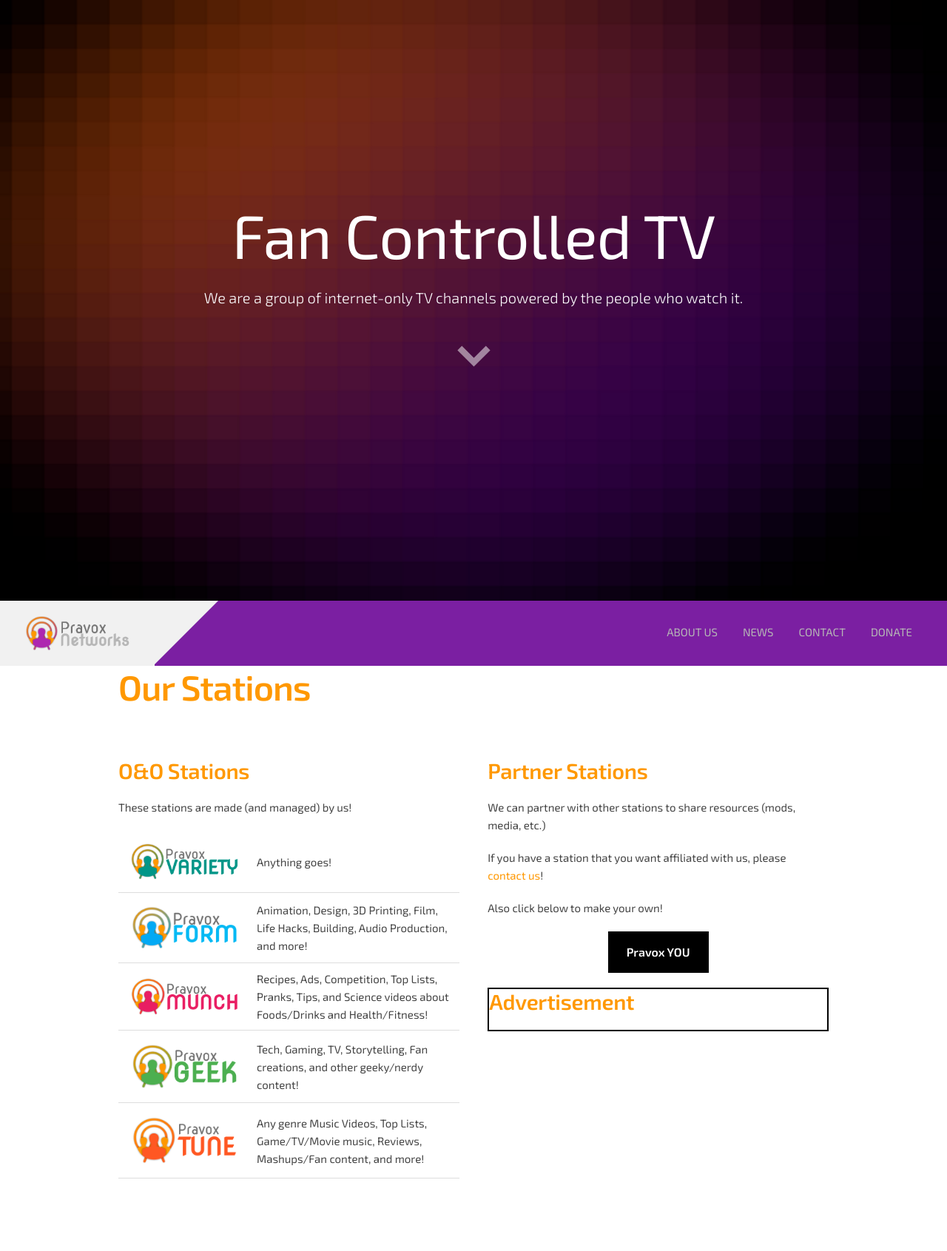
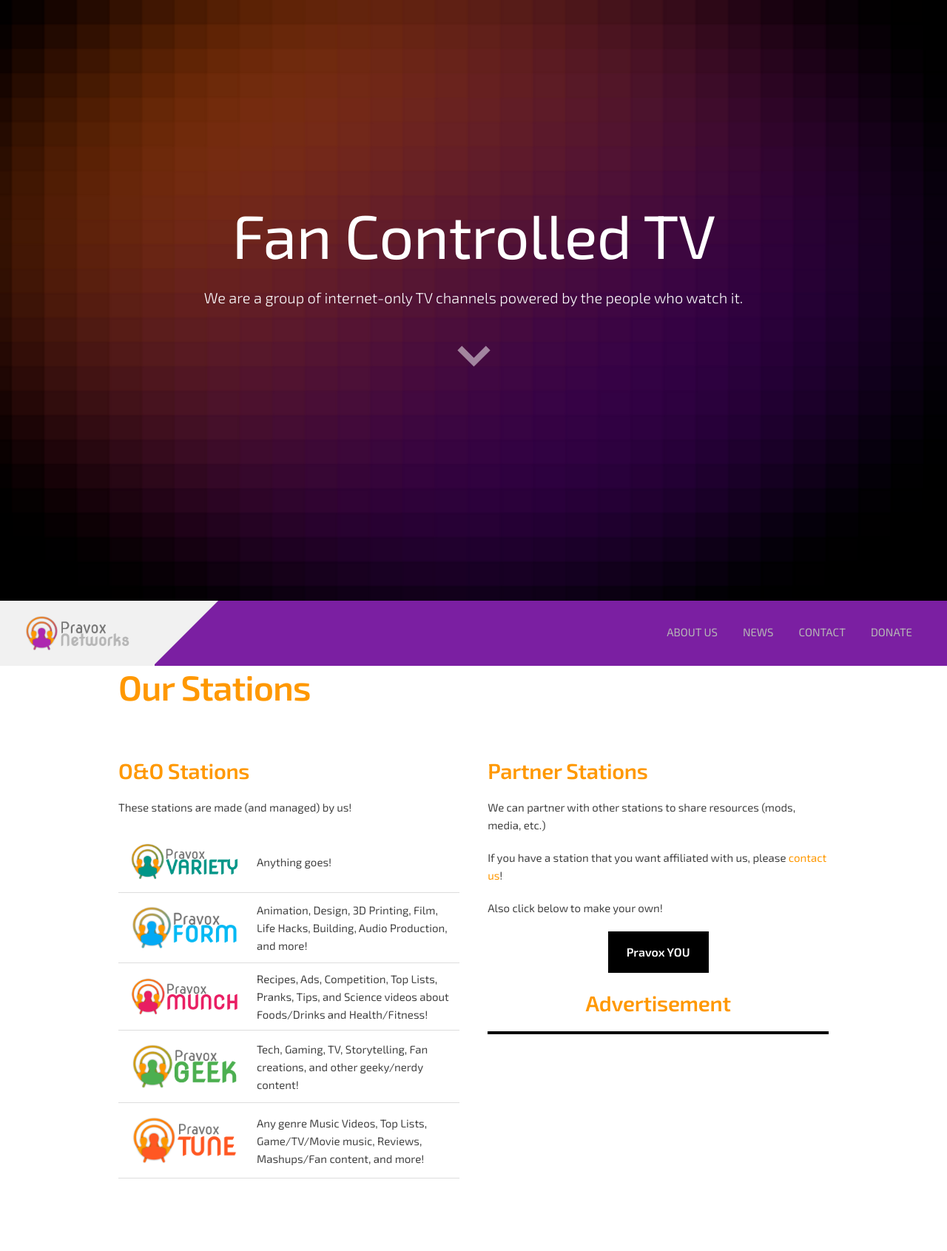
Before and after one commit to bgiesing/pravox.net, a Jekyll site: the page built from index.html, in a window 1280 px wide. Shown: the whole page at 74% size. Built offline with Jekyll 4.4.1, drawn with Linux system fonts in a browser that asks for light colours; nearby versions of some CDN libraries.

Commit message:
Various Styling Changes

```diff
--- a/index.html
+++ b/index.html
@@ -67,13 +67,13 @@
 <div class="ducolumn"><div class="mz_component mz_wysiwyg mz_editable"> <div class="moze-wysiwyg-editor">
 <h2>Partner Stations</h2>
 <p>We can partner with other stations to share resources (mods, media, etc.)</p>
-<p>If you have a station that you want&nbsp;affiliated&nbsp;with us, please&nbsp;
-<a href="contact/index.html" target="_self" style="">contact us</a>!</p>
+<p>If you have a station that you want affiliated with us, please <a href="contact/index.html" target="_self" style="">contact us</a>!</p>
 <p>Also click below&nbsp;to make your own!</p>
 <p class="moze-center"><b><a href="{{site.watch}}" target="_self" class="moze-button-large" rel="nofollow" rel="nofollow">Pravox YOU</a></b>
 <br>
 </p>
-<div style="border:2px solid black;"><h2>Advertisement</h2><script type='text/javascript' src='//clksite.com/adServe/banners?tid=109955_194631_0'></script></div>
+<h2 class="moze-center">Advertisement</h2>
+<div class="moze-center" style="border:2px solid black;"><script type='text/javascript' src='//clksite.com/adServe/banners?tid=109955_194631_0'></script></div>
 </div>
 </div></div>
 </div>
```
